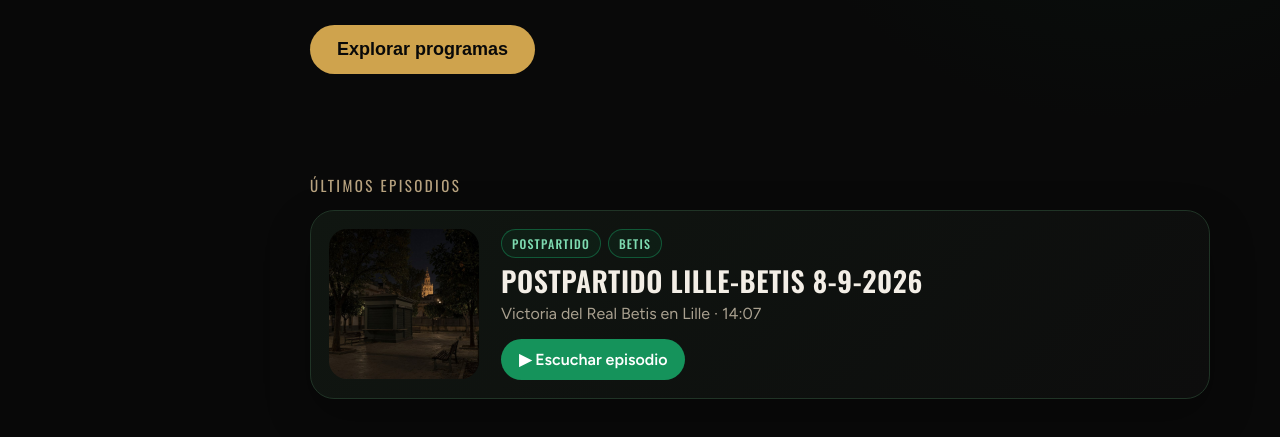
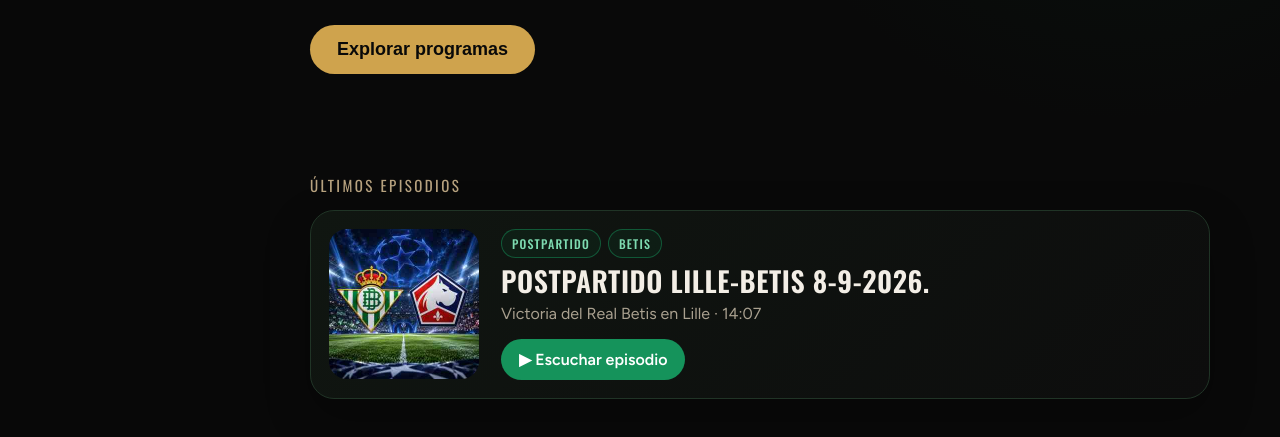
Before and after one commit to AntonioValere1990/Nervion-Heliopolis, a website: page index.html in a window 1280 px wide. Shown: the part 892-1329 px from the top of the page. Drawn offline with nearby package versions, Linux system fonts and the light colour scheme.

Commit message:
Corregir nombre y portada del episodio Lille-Betis

```diff
--- a/index.html
+++ b/index.html
@@ -15,7 +15,7 @@
   <link rel="icon" href="icon-192.png">
   <link rel="apple-touch-icon" href="icon-192.png">
   <link rel="manifest" href="manifest.json">
-  <link rel="stylesheet" href="styles.css?v=8">
+  <link rel="stylesheet" href="styles.css?v=10">
 </head>
 <body>
 <div class="shell">
@@ -51,10 +51,10 @@
       <div class="home-feed">
         <div class="programs-title">ÚLTIMOS EPISODIOS</div>
         <article class="episode-card betis-card">
-          <img src="public/covers/show-heliopolis.jpg" alt="Heliópolis · Real Betis">
+          <img src="public/covers/postpartido-lille-betis-8-9-2026.jpg?v=1" alt="POSTPARTIDO LILLE-BETIS 8-9-2026.">
           <div class="episode-copy">
             <div class="episode-tags"><span>POSTPARTIDO</span><span>BETIS</span></div>
-            <h3>POSTPARTIDO LILLE-BETIS 8-9-2026</h3>
+            <h3>POSTPARTIDO LILLE-BETIS 8-9-2026.</h3>
             <p>Victoria del Real Betis en Lille · 14:07</p>
             <a class="listen-btn" href="https://drive.google.com/file/d/1AgW9ePGkCDP7tFrFbv6_TIPNozoS8tbf/view" target="_blank" rel="noopener">▶ Escuchar episodio</a>
           </div>
@@ -65,10 +65,10 @@
     <section class="view explore" id="view-explorar">
       <div class="programs-title">ÚLTIMOS EPISODIOS</div>
       <article class="episode-card betis-card">
-        <img src="public/covers/show-heliopolis.jpg" alt="Heliópolis · Real Betis">
+        <img src="public/covers/postpartido-lille-betis-8-9-2026.jpg?v=1" alt="POSTPARTIDO LILLE-BETIS 8-9-2026.">
         <div class="episode-copy">
           <div class="episode-tags"><span>POSTPARTIDO</span><span>BETIS</span></div>
-          <h3>POSTPARTIDO LILLE-BETIS 8-9-2026</h3>
+          <h3>POSTPARTIDO LILLE-BETIS 8-9-2026.</h3>
           <p>Victoria del Real Betis en Lille · 14:07</p>
           <a class="listen-btn" href="https://drive.google.com/file/d/1AgW9ePGkCDP7tFrFbv6_TIPNozoS8tbf/view" target="_blank" rel="noopener">▶ Escuchar episodio</a>
         </div>
@@ -86,10 +86,10 @@
       <div class="programs-title">EPISODIOS · POSTPARTIDO · BETIS</div>
       <p class="section-lead">Archivo de programas postpartido del Real Betis.</p>
       <article class="episode-card betis-card">
-        <img src="public/covers/show-heliopolis.jpg" alt="Heliópolis · Real Betis">
+        <img src="public/covers/postpartido-lille-betis-8-9-2026.jpg?v=1" alt="POSTPARTIDO LILLE-BETIS 8-9-2026.">
         <div class="episode-copy">
           <div class="episode-tags"><span>POSTPARTIDO</span><span>BETIS</span><span>08·09·2026</span></div>
-          <h3>POSTPARTIDO LILLE-BETIS 8-9-2026</h3>
+          <h3>POSTPARTIDO LILLE-BETIS 8-9-2026.</h3>
           <p>Victoria del Real Betis en Lille · Duración 14:07</p>
           <a class="listen-btn" href="https://drive.google.com/file/d/1AgW9ePGkCDP7tFrFbv6_TIPNozoS8tbf/view" target="_blank" rel="noopener">▶ Escuchar episodio</a>
         </div>
@@ -122,6 +122,6 @@
     </section>
   </main>
 </div>
-<script src="app.js?v=9"></script>
+<script src="app.js?v=10"></script>
 </body>
 </html>
```
